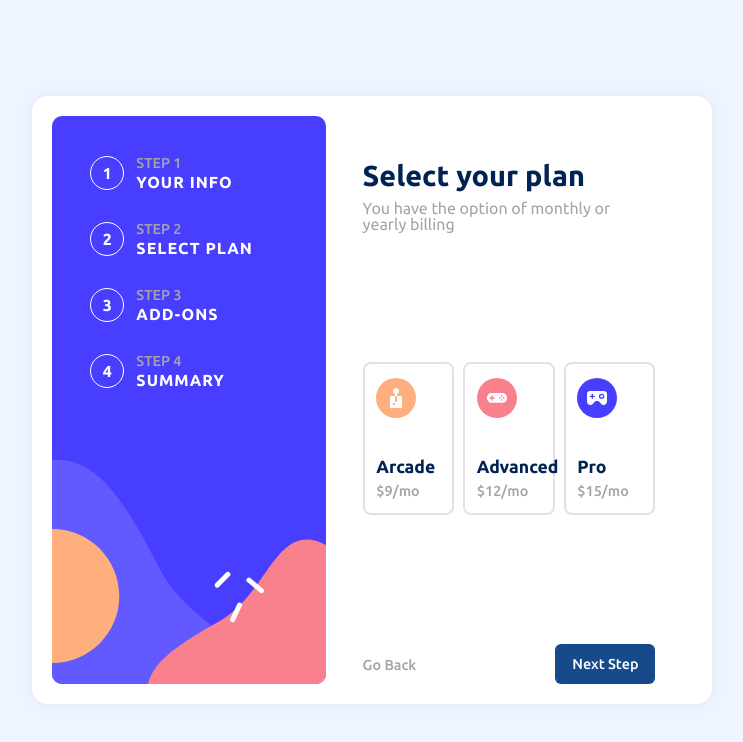
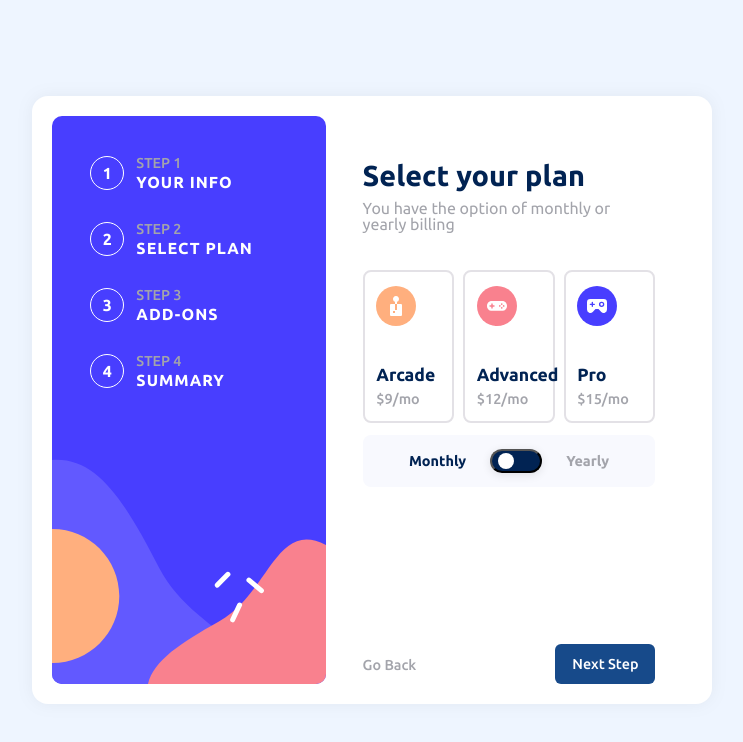
Before and after one commit to TienThinh-fe/multi-step-form, a React (Vite) app: page / in a window 1280 px wide. Shown: the top 742 px of the page, without its empty margins (268-1011 px from the left). Built offline with nearby package versions, Linux system fonts and the light colour scheme.

Commit message:
feat: plan switch

```diff
--- a/package.json
+++ b/package.json
@@ -10,6 +10,7 @@
     "lint": "eslint --ext .js,.jsx,.ts,.tsx ."
   },
   "dependencies": {
+    "@radix-ui/react-switch": "^1.0.3",
     "@reduxjs/toolkit": "^1.9.5",
     "framer-motion": "^10.12.16",
     "react": "^18.2.0",
--- /dev/null
+++ b/src/components/atoms/CustomSwitch/CustomSwitch.tsx
@@ -0,0 +1,41 @@
+import * as Switch from '@radix-ui/react-switch'
+import styled from 'styled-components'
+
+import { PRIMARY_COLOR } from '@/components/_settings'
+
+const Root = styled(Switch.Root)`
+  width: 52px;
+  height: 24px;
+  background-color: ${PRIMARY_COLOR.blue};
+  border-radius: 9999px;
+  position: relative;
+  box-shadow: 0 2px 10px rgba(0, 0, 0, 0.1);
+  -webkit-tap-highlight-color: rgba(0, 0, 0, 0);
+  outline: none;
+
+  :focus {
+    box-shadow: 0 0 0 2px rgba(0, 0, 0, 0.2);
+  }
+`
+
+const Thumb = styled(Switch.Thumb)`
+  display: block;
+  width: 16px;
+  height: 16px;
+  background-color: white;
+  border-radius: 9999px;
+  transition: transform 100ms;
+  will-change: transform;
+
+  &[data-state='checked'] {
+    transform: translateX(20px);
+  }
+`
+
+export const CustomSwitch = () => {
+  return (
+    <Root>
+      <Thumb />
+    </Root>
+  )
+}
--- a/src/components/atoms/index.ts
+++ b/src/components/atoms/index.ts
@@ -6,3 +6,4 @@ export * from './Input/Input'
 export * from './StepText/StepText'
 export * from './StepOrder/StepOrder'
 export * from './PlanContent/PlanContent'
+export * from './CustomSwitch/CustomSwitch'
--- /dev/null
+++ b/src/components/molecules/PlanSwitch/PlanSwitch.tsx
@@ -0,0 +1,31 @@
+import styled from 'styled-components'
+
+import { CustomSwitch } from '@/components/atoms'
+
+import { PRIMARY_COLOR } from '@/components/_settings'
+
+const Container = styled.div`
+  background: #f8f9fe;
+  height: 52px;
+  display: flex;
+  justify-content: center;
+  align-items: center;
+  border-radius: 8px;
+  gap: 24px;
+`
+
+const Text = styled.span<{ isActive?: boolean }>`
+  font-family: 'bold';
+  font-size: 0.9rem;
+  color: ${({ isActive }) => (isActive ? PRIMARY_COLOR.blue : PRIMARY_COLOR.grey)};
+`
+
+export const PlanSwitch = () => {
+  return (
+    <Container>
+      <Text isActive>Monthly</Text>
+      <CustomSwitch />
+      <Text>Yearly</Text>
+    </Container>
+  )
+}
--- a/src/components/molecules/index.ts
+++ b/src/components/molecules/index.ts
@@ -2,3 +2,4 @@ export * from './Header/Header'
 export * from './InfoInput/InfoInput'
 export * from './Step/Step'
 export * from './PlanOption/PlanOption'
+export * from './PlanSwitch/PlanSwitch'
--- a/src/components/organisms/Content/Plan.tsx
+++ b/src/components/organisms/Content/Plan.tsx
@@ -1,10 +1,17 @@
 import styled from 'styled-components'
 
-import { Header, PlanOption } from '@/components/molecules'
+import { Header, PlanOption, PlanSwitch } from '@/components/molecules'
 import { Button, Back } from '@/components/atoms'
 import { ContentContainer } from './Container'
 
 import { PLANS } from '@/libs/constants'
+
+const Wrapper = styled.div`
+  display: flex;
+  flex-direction: column;
+  gap: 12px;
+  margin-top: -120px;
+`
 
 const PlanContainer = styled.div`
   display: flex;
@@ -22,11 +29,14 @@ export const Plan = () => {
   return (
     <ContentContainer>
       <Header title="Select your plan" subtitle="You have the option of monthly or yearly billing" />
-      <PlanContainer>
-        {PLANS.map((plan) => (
-          <PlanOption key={plan.id} plan={plan} />
-        ))}
-      </PlanContainer>
+      <Wrapper>
+        <PlanContainer>
+          {PLANS.map((plan) => (
+            <PlanOption key={plan.id} plan={plan} />
+          ))}
+        </PlanContainer>
+        <PlanSwitch />
+      </Wrapper>
       <ButtonContainer>
         <Back />
         <Button>Next Step</Button>
```
Also changed, not shown: 1 other file (tests, documents, lock files or other folders).
